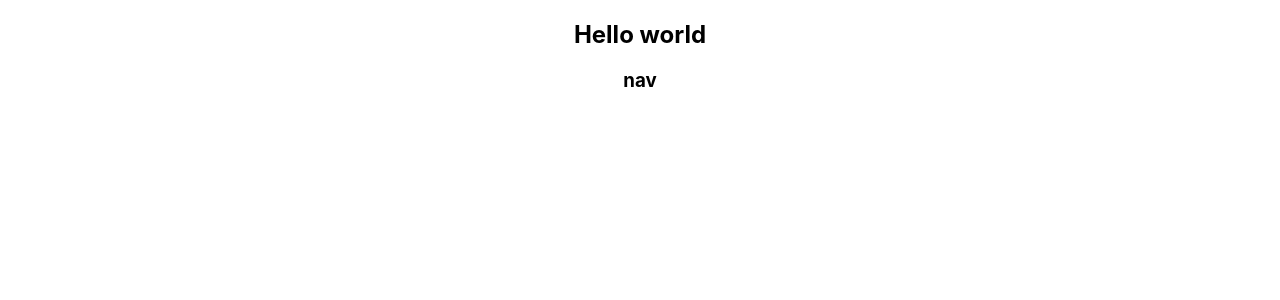
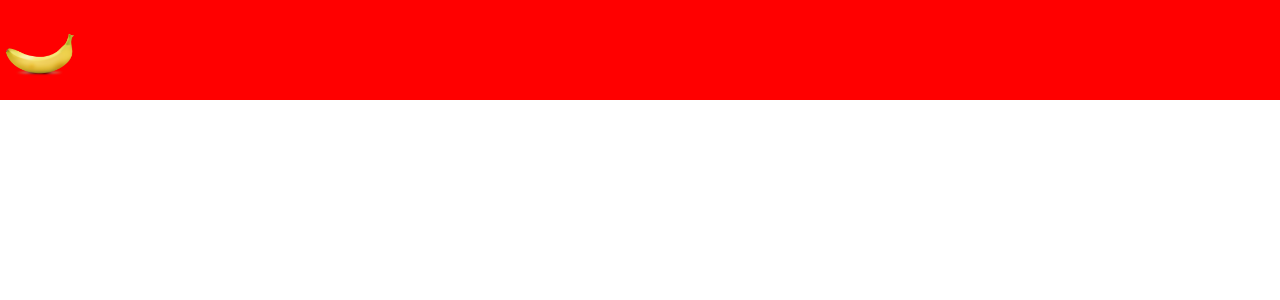
Before and after one commit to kevlpz/nana-cake, a React (Create React App) app: page / in a window 1280 px wide. Shown: the top 300 px of the page. Built offline with nearby package versions, Linux system fonts and the light colour scheme.

Commit message:
adds logo to nav

```diff
--- a/package.json
+++ b/package.json
@@ -6,6 +6,7 @@
     "@testing-library/jest-dom": "^4.2.4",
     "@testing-library/react": "^9.3.2",
     "@testing-library/user-event": "^7.1.2",
+    "node-sass": "^4.14.1",
     "react": "^16.13.1",
     "react-dom": "^16.13.1",
     "react-scripts": "3.4.1"
--- a/src/App.css
+++ /dev/null
@@ -1,38 +0,0 @@
-.App {
-  text-align: center;
-}
-
-.App-logo {
-  height: 40vmin;
-  pointer-events: none;
-}
-
-@media (prefers-reduced-motion: no-preference) {
-  .App-logo {
-    animation: App-logo-spin infinite 20s linear;
-  }
-}
-
-.App-header {
-  background-color: #282c34;
-  min-height: 100vh;
-  display: flex;
-  flex-direction: column;
-  align-items: center;
-  justify-content: center;
-  font-size: calc(10px + 2vmin);
-  color: white;
-}
-
-.App-link {
-  color: #61dafb;
-}
-
-@keyframes App-logo-spin {
-  from {
-    transform: rotate(0deg);
-  }
-  to {
-    transform: rotate(360deg);
-  }
-}
--- a/src/App.js
+++ b/src/App.js
@@ -1,11 +1,10 @@
 import React from 'react';
-import './App.css';
+import './App.scss';
 import Header from './components/Header';
 
 function App() {
   return (
     <div className="App">
-      <h2>Hello world</h2>
       <Header />
     </div>
   );
--- /dev/null
+++ b/src/App.scss
@@ -0,0 +1,16 @@
+.header-container {
+  background: red;
+  height: 100px;
+  display: flex
+
+  h2 {
+    margin: 0;
+  }
+
+  .logo {
+    width: 70px;
+    height: 70px;
+    // background: blue;
+    margin: 20px 5px;
+  }
+}
--- a/src/components/Header.js
+++ b/src/components/Header.js
@@ -1,8 +1,11 @@
 import React from 'react';
+import logo from '../assets/logo.png';
 
-const Header = () =>{
+const Header = () => {
     return (
-        <h3>nav</h3>
+        <div className="header-container">
+            <img src={logo} className="logo" alt="Nana Logo"/>
+        </div>
     )
 }
 
```
Also changed, not shown: src/assets/logo.png (added), 1 other file (tests, documents, lock files or other folders).
